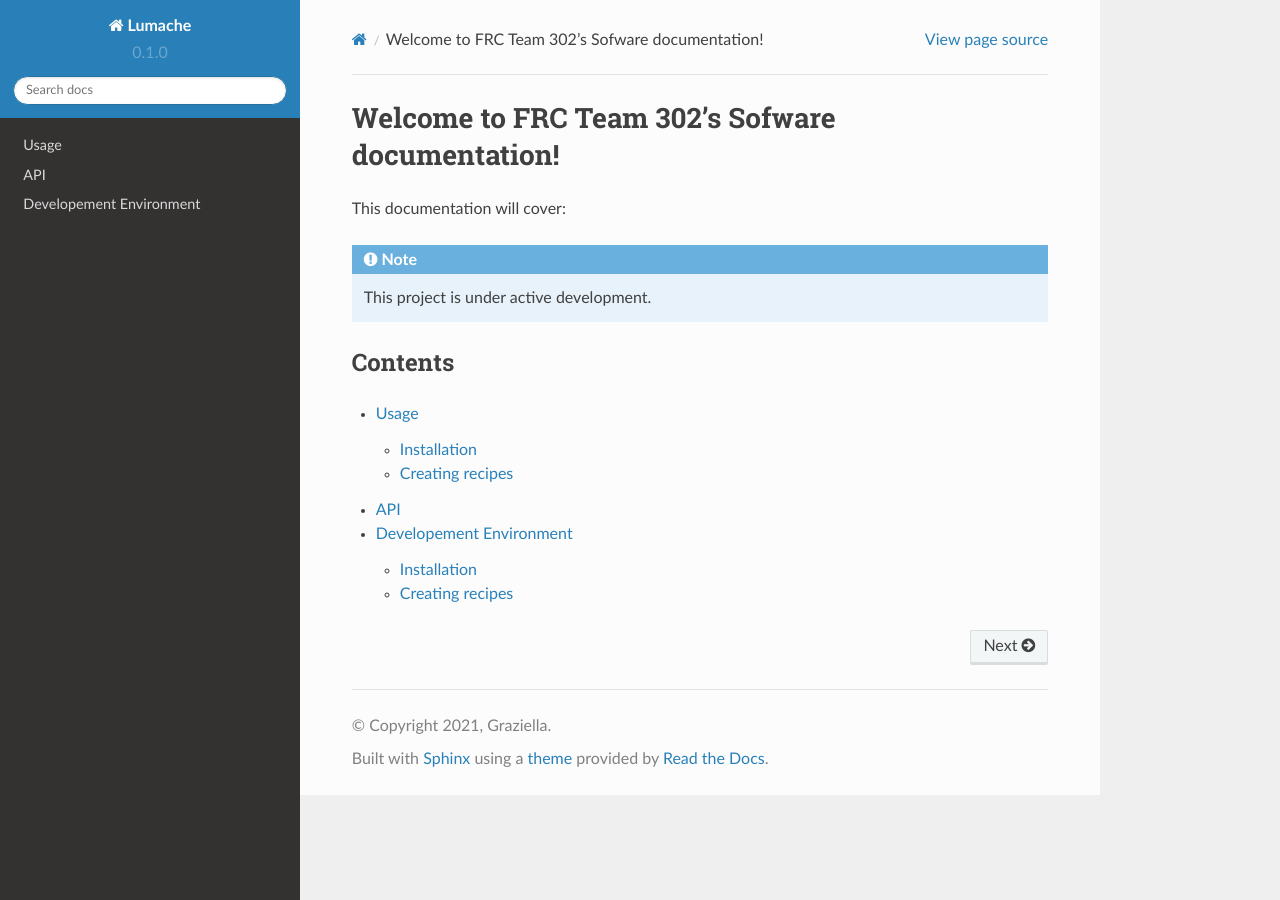
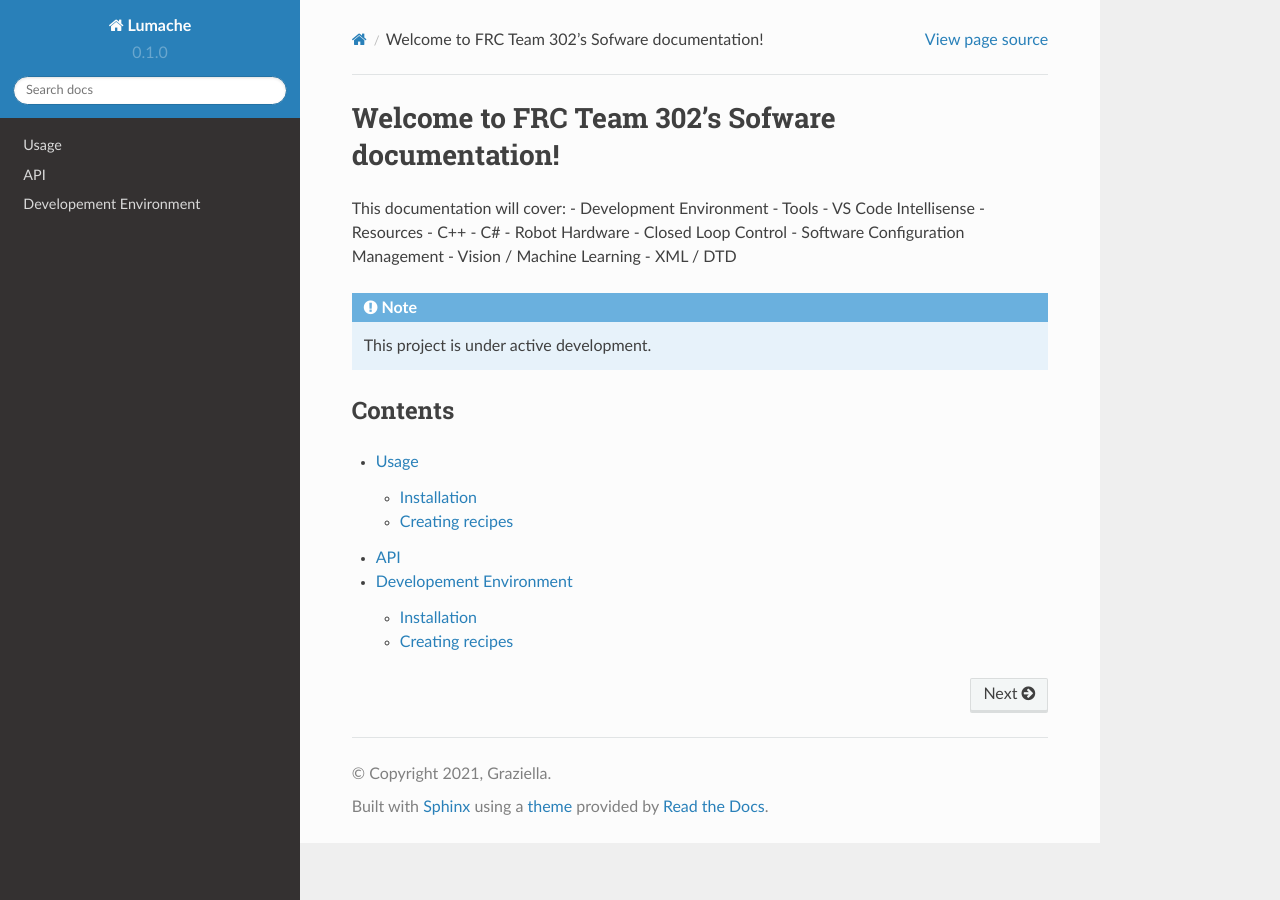
Before and after one commit to Team302/Team302Doco, a Sphinx documentation site: the page built from docs/source/index.rst, in a window 1280 px wide. Built offline with Sphinx 7.4.7 and the Read the Docs theme 2.0.0, drawn with Linux system fonts in a browser that asks for light colours.

Commit message:
Update index.rst

```diff
--- a/docs/source/index.rst
+++ b/docs/source/index.rst
@@ -2,6 +2,17 @@ Welcome to FRC Team 302's Sofware documentation!
 ===================================
 
 This documentation will cover:
+- Development Environment
+- Tools
+- VS Code Intellisense
+- Resources
+- C++
+- C#
+- Robot Hardware
+- Closed Loop Control
+- Software Configuration Management
+- Vision / Machine Learning
+- XML / DTD
 
 .. note:: This project is under active development.
 
```
